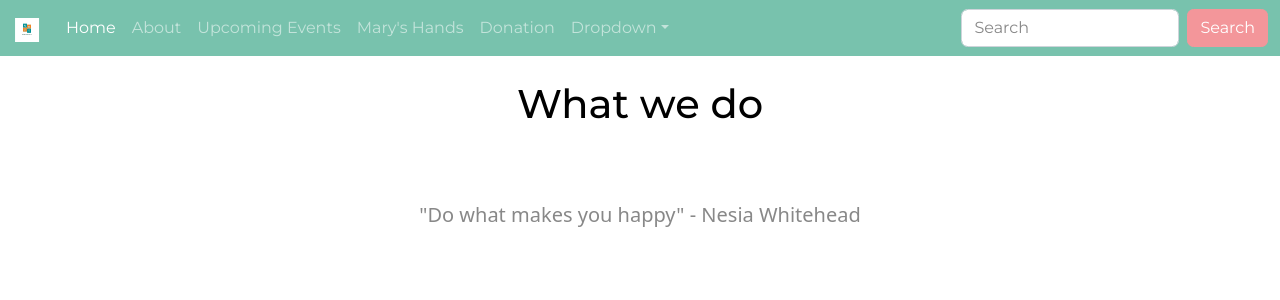
After one commit to otavius/NOMO-web, a Django app: page /what-we-do/ in a window 1280 px wide. The commit adds this page. Shown: the top 300 px of the page. Run offline with Django 5.2, Linux system fonts and the light colour scheme.

Commit message:
added another web page

```diff
--- a/app/templates/app/base.html
+++ b/app/templates/app/base.html
@@ -26,7 +26,7 @@
           </a>
         </li>
         <li class="nav-item">
-          <a class="nav-link" href="#">About</a>
+          <a class="nav-link" href="{% url 'what-we-do' %}">About</a>
         </li>
         <li class="nav-item">
           <a class="nav-link" href="#">Upcoming Events</a>
--- /dev/null
+++ b/app/templates/app/what-we-do.html
@@ -0,0 +1,15 @@
+{% extends 'app/base.html' %}
+{% load static %}
+
+{% block content %}
+<div class="container3">
+    <h1 class="text-black text-center p-4">What we do</h1>
+    <div class="text-center mt-5">
+        <figure>
+            <blockquote class="blockquote">"Do what makes you happy" - Nesia Whitehead</blockquote>
+        </figure>
+    </div>
+
+</div>
+
+{% endblock content %}
--- a/app/urls.py
+++ b/app/urls.py
@@ -3,4 +3,5 @@ from . import views
 
 urlpatterns = [
     path("", views.home, name=""),
+    path("what-we-do/", views.what_we_do_page, name="what-we-do")
 ]
--- a/app/views.py
+++ b/app/views.py
@@ -4,3 +4,6 @@ from django.shortcuts import render, redirect
 
 def home(request):
     return render(request, "app/home.html")
+
+def what_we_do_page(request):
+    return render(request, "app/what-we-do.html")
--- a/nomo/settings.py
+++ b/nomo/settings.py
@@ -21,7 +21,7 @@ BASE_DIR = Path(__file__).resolve().parent.parent
 # See https://docs.djangoproject.com/en/5.1/howto/deployment/checklist/
 
 # SECURITY WARNING: keep the secret key used in production secret!
-SECRET_KEY = ''
+SECRET_KEY = 'JTmAtx2EKvIscUQgOQ60BhSguOwSYrnUfyXf4p8NHkOIM3SR2ng'
 
 # SECURITY WARNING: don't run with debug turned on in production!
 DEBUG = True
```
Also changed, not shown: static/assets/IMG_dudecap.jpg (added).
